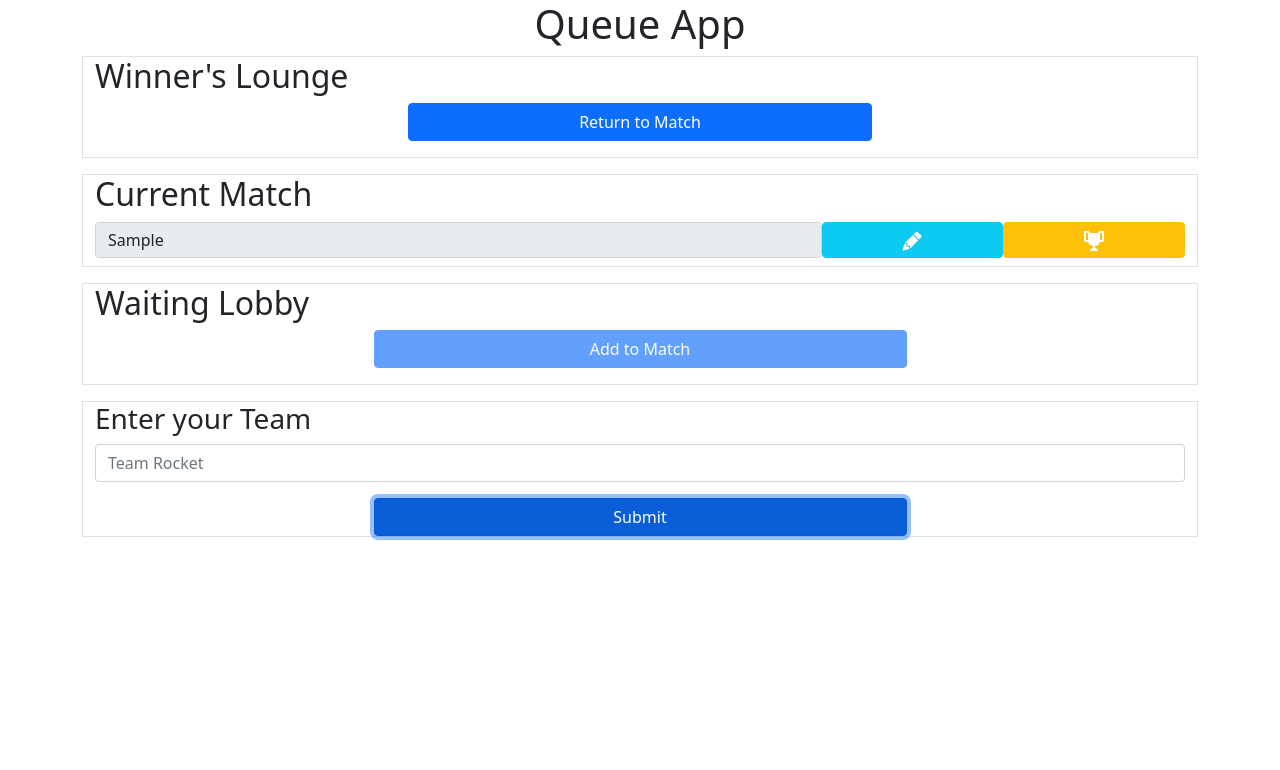
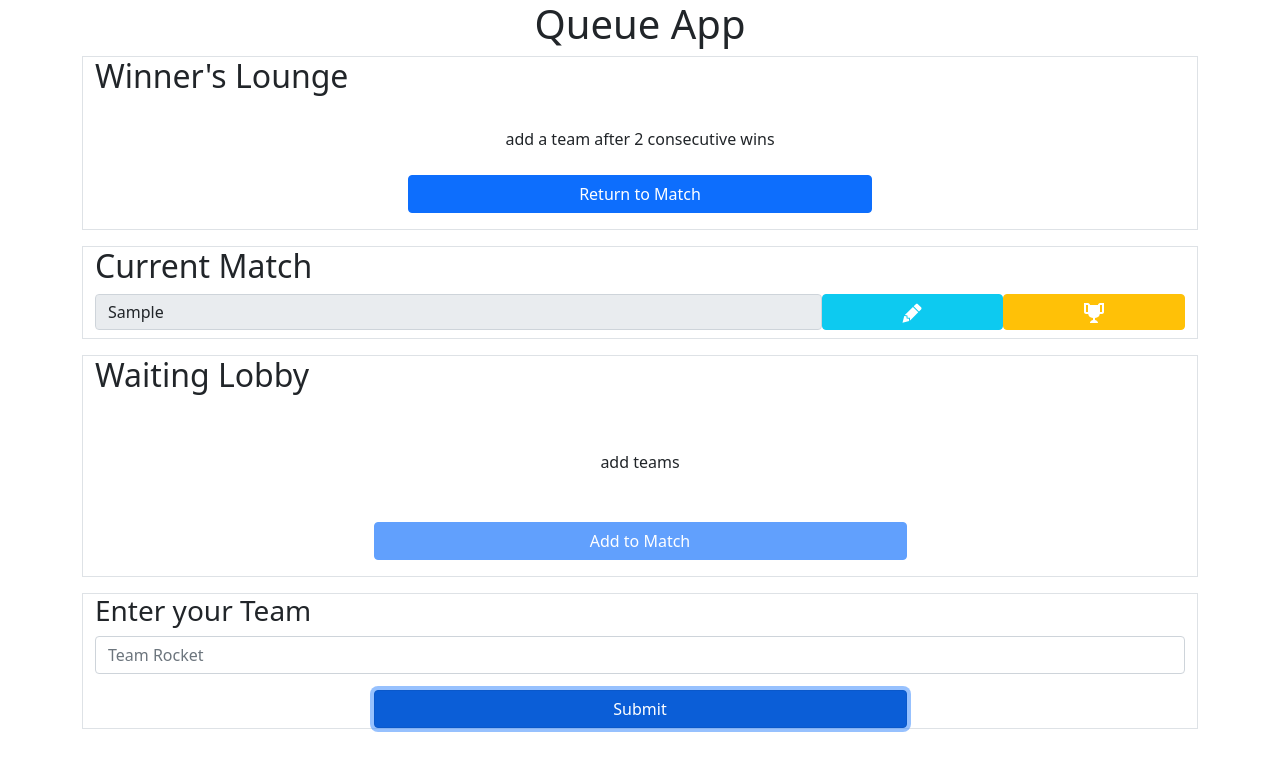
Before and after one commit to j-nathanson/queue-app, a React (Create React App) app: page / in a window 1280 px wide. Both pictures are taken after typing "Sample" into the empty fields and a click on the button "Submit". Shown: the top 770 px of the page. Built offline with nearby package versions, Linux system fonts and the light colour scheme.

Commit message:
button and curret match card components

```diff
--- a/src/components/CurrentMatch.js
+++ b/src/components/CurrentMatch.js
@@ -1,49 +1,21 @@
 import React from 'react'
-import { Button } from 'react-bootstrap'
-import { useDispatch, useSelector } from 'react-redux'
-import { winMatch } from '../redux/queueSlice';
-import ContentEditable from './ContentEditable';
-import Icon from '@mdi/react';
-import { mdiTrophy } from '@mdi/js';
+import {  useSelector } from 'react-redux'
+import CurrentMatchCard from './CurrentMatchCard';
 
 export default function CurrentMatch() {
 
-    const dispatch = useDispatch();
     const currentMatch = useSelector((state) => state.queue.currentMatch)
     const lobby = 'currentMatch';
-
-
-    const handleWin = (team) => {
-        dispatch(winMatch(team))
-    }
 
     return (
         <div className='container mb-3 border'>
             <h2>Current Match</h2>
-
             {currentMatch.length === 0 && (
                 <div className='text-center p-5'>add teams</div>
             )}
-
-            {currentMatch.map((team, index) => {
-                return (
-                    <div key={index} className='row mx-auto mb-2'>
-                        <ContentEditable index={index} team={team} lobby={lobby} />
-                        <Button
-                            onClick={() => handleWin(team)}
-                            variant='warning'
-                            className='col p-0 '
-                        >
-                            <Icon path={mdiTrophy}
-                                title="edit team"
-                                size={1}
-                                color="white"
-                            />
-
-                        </Button>
-                    </div>
-                )
-            })}
+            {currentMatch.map((team, index) =>
+                <CurrentMatchCard index={index} team={team} lobby={lobby} />
+            )}
         </div>
     )
 }
--- /dev/null
+++ b/src/components/CurrentMatchCard.js
@@ -0,0 +1,13 @@
+import React from 'react'
+import ContentEditable from './ContentEditable'
+import WinButton from './WinButton'
+
+export default function CurrentMatchCard({ index, team, lobby }) {
+
+    return (
+        <div key={index} className='row mx-auto mb-2'>
+            <ContentEditable index={index} team={team} lobby={lobby} />
+            <WinButton team={team} />
+        </div>
+    )
+}
--- a/src/components/Lobby.js
+++ b/src/components/Lobby.js
@@ -12,19 +12,20 @@ export default function Lobby() {
         dispatch(dequeue())
     }
 
-
     const dispatch = useDispatch();
     const lobby = useSelector((state) => state.queue.waitingLobby);
     return (
         <div className='container mb-3 border'>
             <h2>Waiting Lobby</h2>
+            {lobby.length === 0 && (
+                <div className='text-center p-5'>add teams</div>
+            )}
             <div className="row justify-content-center mb-3">
                 <div className="col-6">
                     <Button
                         onClick={handleClick}
                         className='w-100'
                         disabled={currentMatchLength === 2 || lobby.length === 0}
-
                     >
                         Add to Match
                     </Button>
--- /dev/null
+++ b/src/components/WinButton.js
@@ -0,0 +1,28 @@
+import { mdiTrophy } from '@mdi/js'
+import Icon from '@mdi/react'
+import React from 'react'
+import { Button } from 'react-bootstrap'
+import { useDispatch } from 'react-redux'
+import { winMatch } from '../redux/queueSlice'
+
+export default function WinButton({ team }) {
+
+    const dispatch = useDispatch();
+
+    const handleWin = (team) => {
+        dispatch(winMatch(team))
+    }
+    return (
+        <Button
+            onClick={() => handleWin(team)}
+            variant='warning'
+            className='col p-0 '
+        >
+            <Icon path={mdiTrophy}
+                title="edit team"
+                size={1}
+                color="white"
+            />
+        </Button>
+    )
+}
--- a/src/components/WinnersLounge.js
+++ b/src/components/WinnersLounge.js
@@ -18,6 +18,9 @@ export default function WinnersLounge() {
         <div className='container mb-3 border'>
             <h2>Winner's Lounge</h2>
 
+            {winnersLounge.length === 0 && (
+                <div className='text-center p-4'>add a team after 2 consecutive wins</div>
+            )}
             {winnersLounge.map((team, index) => {
                 return (
                     <div className='row mb-3 mx-auto'>
@@ -27,7 +30,6 @@ export default function WinnersLounge() {
                 )
             })}
             <div className="row justify-content-center">
-
                 <Button
                     onClick={handleClick}
                     disabled={currentMatchLength === 2}
@@ -35,7 +37,6 @@ export default function WinnersLounge() {
                 >
                     Return to Match
                 </Button>
-
             </div>
         </div>
     )
```
